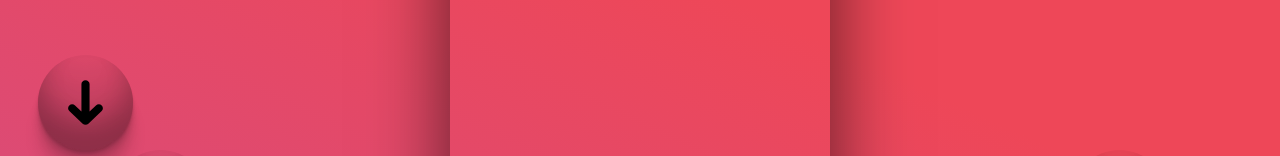
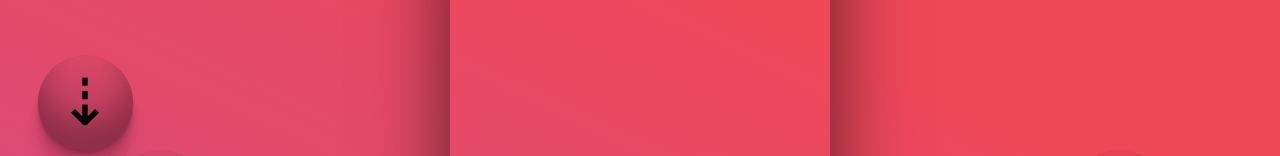
Before and after one commit to jro31/blocks-falling, a React (Create React App) app: page / in a window 1280 px wide. Shown: the part 445-601 px from the top of the page. Built offline with nearby package versions, Linux system fonts and the light colour scheme.

Commit message:
Replace down arrow image with unicode

```diff
--- a/src/components/buttons/MoveDownButton.js
+++ b/src/components/buttons/MoveDownButton.js
@@ -10,54 +10,6 @@ const MoveDownButton = () => {
 
   let buttonIsPressedRef = useRef(buttonIsPressed);
   buttonIsPressedRef.current = buttonIsPressed;
-
-  // let interval;
-
-  // const buttonTouchStartHandler = event => {
-  //   setButtonIsPressed(true);
-
-  //   console.log('touch-start');
-  //   console.log(interval);
-
-  //   event.preventDefault();
-
-  //   moveBlock(down);
-
-  //   interval = setInterval(() => {
-  //     moveBlock(down);
-  //   }, 99);
-  //   console.log('🔥🔥🔥🔥🔥🔥🔥🔥🔥🔥🔥🔥🔥🔥🔥🔥🔥🔥🔥🔥🔥🔥🔥🔥🔥🔥🔥');
-  //   console.log(interval);
-  // };
-
-  // const buttonTouchEndHandler = event => {
-  //   setButtonIsPressed(false);
-
-  //   console.log('touch-end');
-  //   console.log(interval);
-
-  //   event.preventDefault();
-
-  //   clearInterval(interval);
-
-  //   console.log(interval);
-  // };
-
-  // const buttonPressHandler = () => {
-  //   let timeOut;
-
-  //   if (buttonIsPressed) {
-  //     timeOut = setTimeout(() => {
-  //       moveBlock(down);
-  //     }, 99);
-
-  //     // timeOut = setTimeout(() => {
-  //     //   moveBlock(down);
-  //     // }, speed);
-  //   } else {
-  //     clearTimeout(timeOut);
-  //   }
-  // };
 
   const buttonClickHandler = () => {
     moveBlock(down);
@@ -93,7 +45,8 @@ const MoveDownButton = () => {
       onTouchEnd={buttonTouchEnd}
       onClick={buttonClickHandler}
     >
-      <img src='/icons/down-arrow.svg' alt='D' />
+      {/* <img src='/icons/down-arrow.svg' alt='D' /> */}
+      <div>&#8675;</div>
     </RoundButton>
   );
 };
--- a/src/components/buttons/RoundButton.module.css
+++ b/src/components/buttons/RoundButton.module.css
@@ -12,13 +12,18 @@
 }
 
 .round-button > * {
+  display: flex;
+  justify-content: center;
+  align-items: center;
   width: calc(var(--button-diameter) - 15px);
   height: calc(var(--button-diameter) - 15px);
+  font-size: calc(var(--button-diameter) - 15px);
 }
 
 @media (min-width: 640px) {
   .round-button > * {
     width: 65px;
     height: 65px;
+    font-size: 65px;
   }
 }
```
Also changed, not shown: public/icons/down-arrow.svg (deleted).
